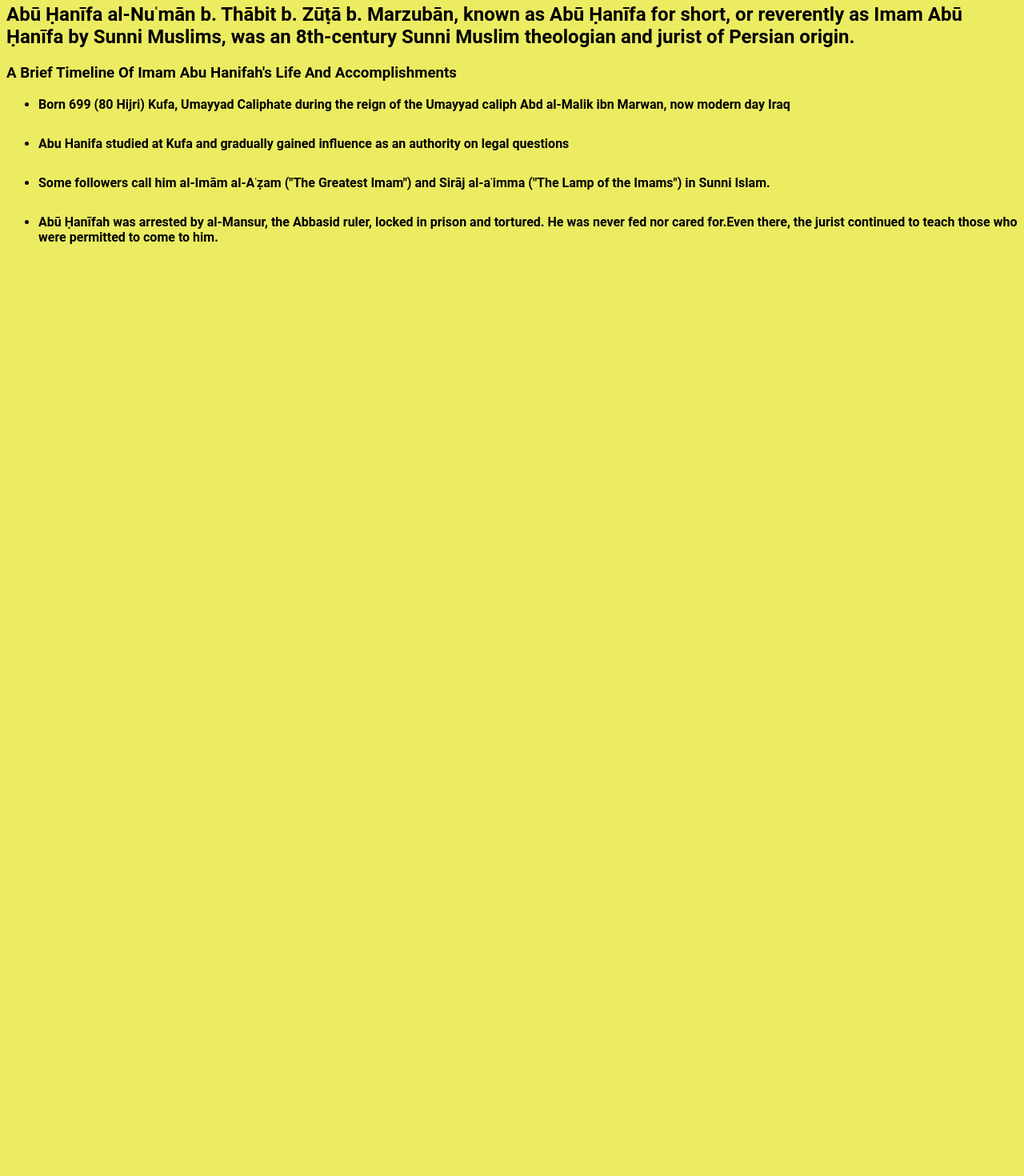
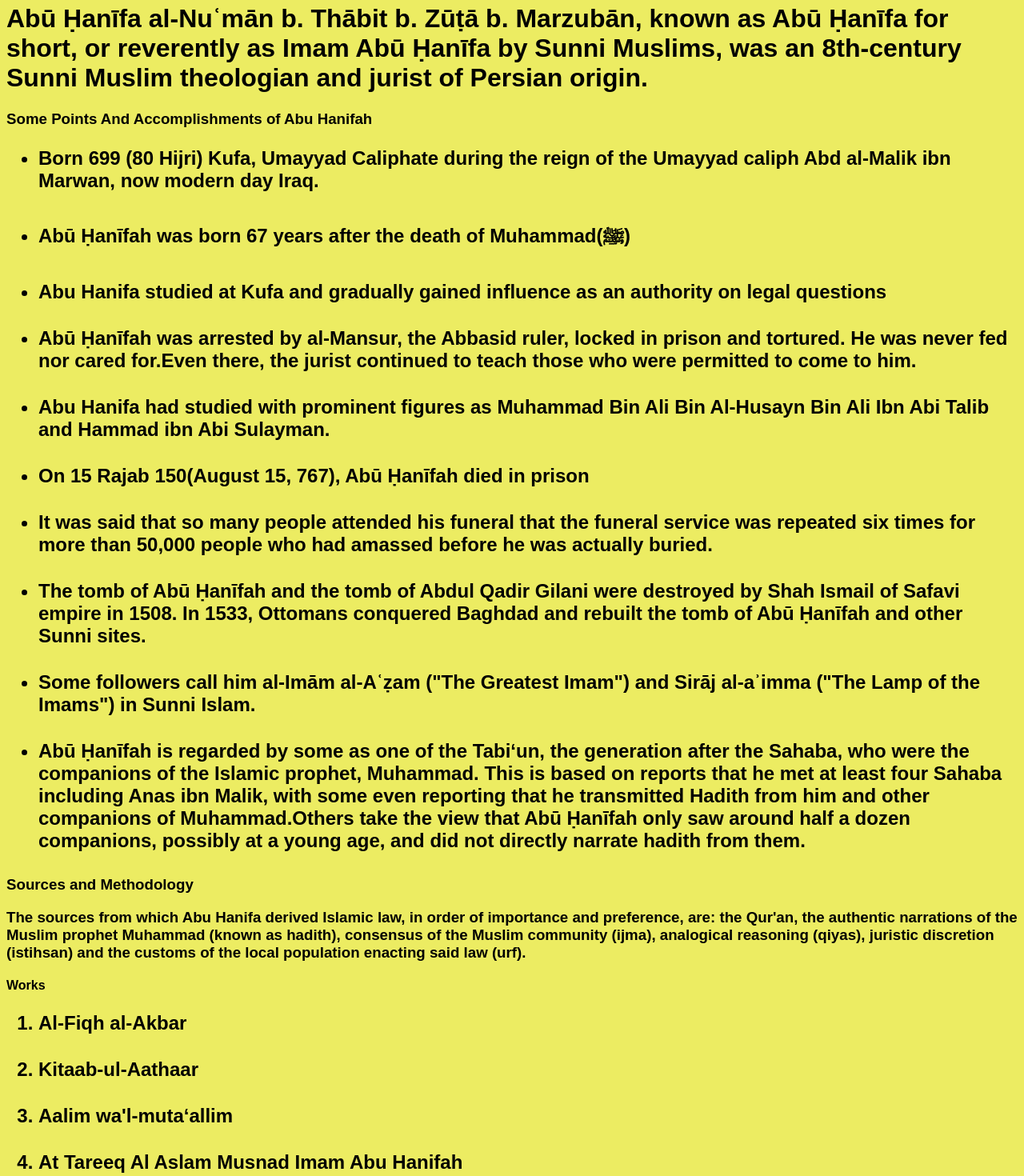
Before and after one commit to abughurab16/myimams, a plain HTML site: page imams/hanafi.html in a window 1280 px wide. Shown: the part 16-1486 px from the top of the page at 80% size. Before the commit the page ends 800 px from the top, so only its background shows below. Drawn offline with Linux system fonts and the light colour scheme.

Commit message:
day 1 done

```diff
--- a/imams/hanafi.html
+++ b/imams/hanafi.html
@@ -9,18 +9,74 @@
   </head>
   <body>
     <main>
-      <h2 class="subtitle">
+      <h1 class="title">
         Abū Ḥanīfa al-Nuʿmān b. Thābit b. Zūṭā b. Marzubān, known as Abū Ḥanīfa
         for short, or reverently as Imam Abū Ḥanīfa by Sunni Muslims, was an
         8th-century Sunni Muslim theologian and jurist of Persian origin.
-      </h2>
-      <h3>A Brief Timeline Of Imam Abu Hanifah's Life And Accomplishments</h3>
+      </h1>
+      <h3>Some Points And Accomplishments of Abu Hanifah</h3>
       <ul class="list">
-        <li>Born 699 (80 Hijri) Kufa, Umayyad Caliphate during the reign of the Umayyad caliph Abd al-Malik ibn Marwan, now modern day Iraq</li>
-        <li>Abu Hanifa studied at Kufa and gradually gained influence as an authority on legal questions</li>
-        <li>Some followers call him al-Imām al-Aʿẓam ("The Greatest Imam") and Sirāj al-aʾimma ("The Lamp of the Imams") in Sunni Islam.</li>
-        <li>Abū Ḥanīfah was arrested by al-Mansur, the Abbasid ruler, locked in prison and tortured. He was never fed nor cared for.Even there, the jurist continued to teach those who were permitted to come to him.</li>
+        <li>
+          Born 699 (80 Hijri) Kufa, Umayyad Caliphate during the reign of the
+          Umayyad caliph Abd al-Malik ibn Marwan, now modern day Iraq.
+        </li>
+        <li>Abū Ḥanīfah was born 67 years after the death of Muhammad(ﷺ)</li>
+        <li>
+          Abu Hanifa studied at Kufa and gradually gained influence as an
+          authority on legal questions
+        </li>
+        <li>
+          Abū Ḥanīfah was arrested by al-Mansur, the Abbasid ruler, locked in
+          prison and tortured. He was never fed nor cared for.Even there, the
+          jurist continued to teach those who were permitted to come to him.
+        </li>
+        <li>
+          Abu Hanifa had studied with prominent figures as Muhammad Bin Ali Bin
+          Al-Husayn Bin Ali Ibn Abi Talib and Hammad ibn Abi Sulayman.
+        </li>
+        <li>On 15 Rajab 150(August 15, 767), Abū Ḥanīfah died in prison</li>
+        <li>
+          It was said that so many people attended his funeral that the funeral
+          service was repeated six times for more than 50,000 people who had
+          amassed before he was actually buried.
+        </li>
+        <li>
+          The tomb of Abū Ḥanīfah and the tomb of Abdul Qadir Gilani were
+          destroyed by Shah Ismail of Safavi empire in 1508. In 1533, Ottomans
+          conquered Baghdad and rebuilt the tomb of Abū Ḥanīfah and other Sunni
+          sites.
+        </li>
+        <li>
+          Some followers call him al-Imām al-Aʿẓam ("The Greatest Imam") and
+          Sirāj al-aʾimma ("The Lamp of the Imams") in Sunni Islam.
+        </li>
+        <li>
+          Abū Ḥanīfah is regarded by some as one of the Tabi‘un, the generation
+          after the Sahaba, who were the companions of the Islamic prophet,
+          Muhammad. This is based on reports that he met at least four Sahaba
+          including Anas ibn Malik, with some even reporting that he
+          transmitted Hadith from him and other companions of Muhammad.Others
+          take the view that Abū Ḥanīfah only saw around half a dozen
+          companions, possibly at a young age, and did not directly narrate
+          hadith from them.
+        </li>
       </ul>
+      <h3>Sources and Methodology</h3>
+      <h3>
+        The sources from which Abu Hanifa derived Islamic law, in order of
+        importance and preference, are: the Qur'an, the authentic narrations of
+        the Muslim prophet Muhammad (known as hadith), consensus of the Muslim
+        community (ijma), analogical reasoning (qiyas), juristic discretion
+        (istihsan) and the customs of the local population enacting said law
+        (urf).
+      </h3>
+      <h4>Works</h4>
+      <ol class="list">
+          <li>Al-Fiqh al-Akbar</li>
+          <li>Kitaab-ul-Aathaar	</li>
+          <li>Aalim wa'l-muta‘allim	</li>
+          <li>At Tareeq Al Aslam Musnad Imam Abu Hanifah</li>
+      </ol>
     </main>
   </body>
 </html>
--- a/imams/styles/hanafi.css
+++ b/imams/styles/hanafi.css
@@ -1,7 +1,10 @@
+
+
 body {
     background-color: rgba(236, 236, 95, 0.979);
-    font-family: 'Roboto', sans-serif;
+    font-family: sans-serif;
 }
+
 /* Layout */
 
 
@@ -9,7 +12,7 @@ body {
 /*  */
 
 /* Typography */
-@import url('https://fonts.googleapis.com/css2?family=Roboto&display=swap');
+
 .list {
     font-size: 1.5em;
     font-weight: bold;
@@ -22,11 +25,6 @@ body {
 /*  */
 
 /* Media queries */
-@media (min-width: 375px) {
-    .list {
-        font-size: 1em;
-    }
-}
 
 
 /*  */
```
